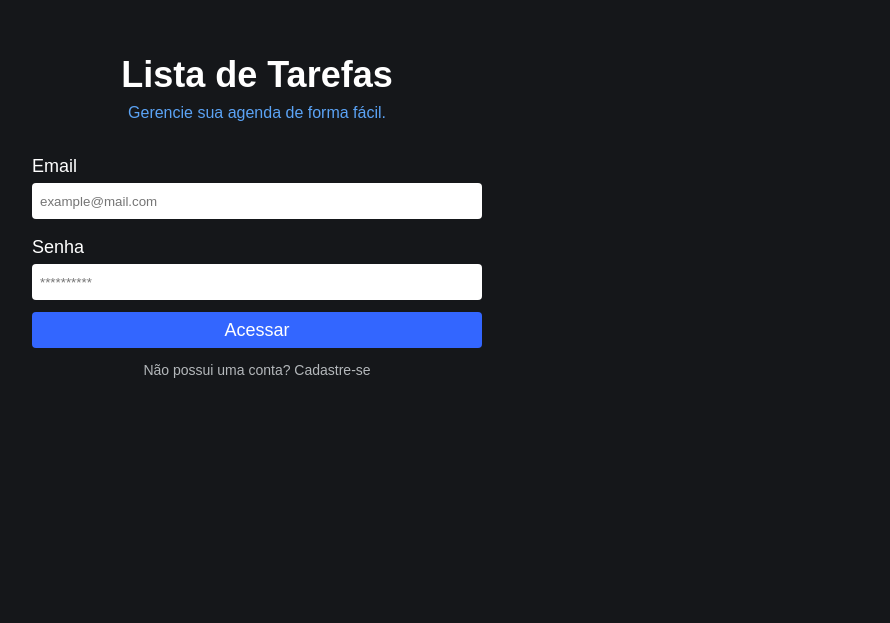
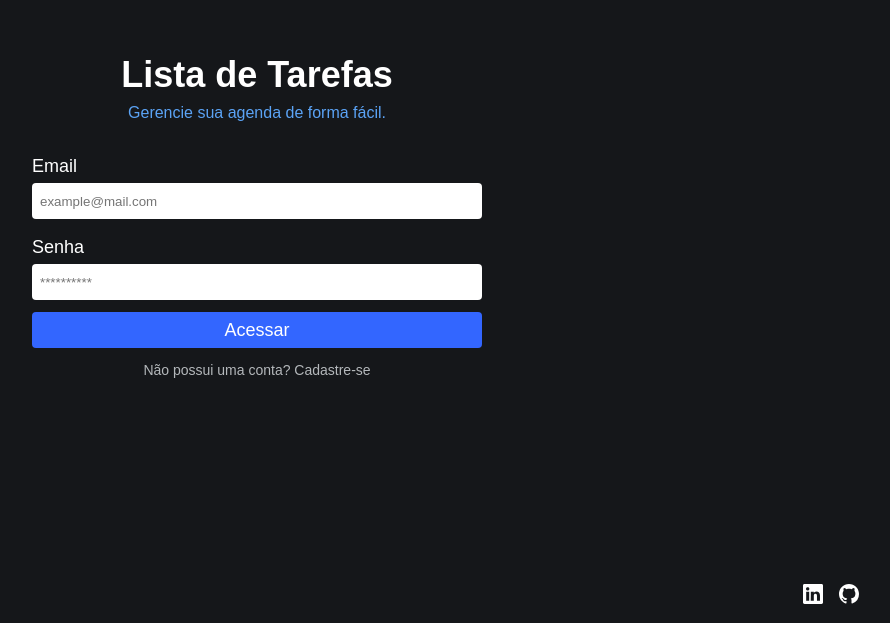
Before and after one commit to leonardojpereira/todolist-react, a React (Create React App) app: page / in a window 1280 px wide. Shown: the part 177-800 px from the top of the page, without its empty margins (383-1273 px from the left). Built offline with nearby package versions, Linux system fonts and the light colour scheme; the HTML template or start-up script is replaced by a standard one.

Commit message:
adding linkedin and github icon

```diff
--- a/src/App.js
+++ b/src/App.js
@@ -3,6 +3,8 @@ import { BrowserRouter } from 'react-router-dom';
 import { ToastContainer } from 'react-toastify';
 import 'react-toastify/dist/ReactToastify.css';
 import UserProvider from './contexts/user';
+
+import Icons from './components/Icons'
 
 
 export default function App() {
@@ -14,7 +16,7 @@ export default function App() {
         </BrowserRouter>
         <ToastContainer autoClose={1500} />
       </UserProvider>
-
+      <Icons/>
     </div>
 
   )
--- /dev/null
+++ b/src/components/Icons/icons.css
@@ -0,0 +1,19 @@
+.icon-container {
+    position: absolute;
+    right: 0;
+    bottom: 0;
+    display: flex;
+    margin-right: 22px;
+    margin-bottom: 14px;
+}
+
+.icon {
+    color: #FFF;
+    font-size: 20px;
+    margin-right: 16px;
+    transition: ease 0.4s;
+}
+
+.icon:hover {
+    transform: scale(1.2);
+}
--- /dev/null
+++ b/src/components/Icons/index.js
@@ -0,0 +1,14 @@
+import './icons.css';
+import { BsLinkedin } from 'react-icons/bs';
+import { BsGithub } from 'react-icons/bs';
+
+function Icons() {
+    return(
+        <div className="icon-container">
+            <a className="icon linkedin" target='blank' href='https://www.linkedin.com/in/leonardo-barbosa-24b1ab190/'><BsLinkedin/></a>
+            <a className="icon github" target='blank' href='https://github.com/leonardojpereira'><BsGithub/></a>
+        </div>
+    );
+}
+
+export default Icons;
--- a/src/pages/Admin/admin.css
+++ b/src/pages/Admin/admin.css
@@ -75,8 +75,8 @@
 
 .btn-logout {
     position: absolute;
-    bottom: 6%;
-    left: 4%;
+    bottom: 5%;
+    left: 3%;
     height: 60px;
     width: 60px;
     border-radius: 50%;
```
Also changed, not shown: 2 other files (tests, documents, lock files or other folders).
